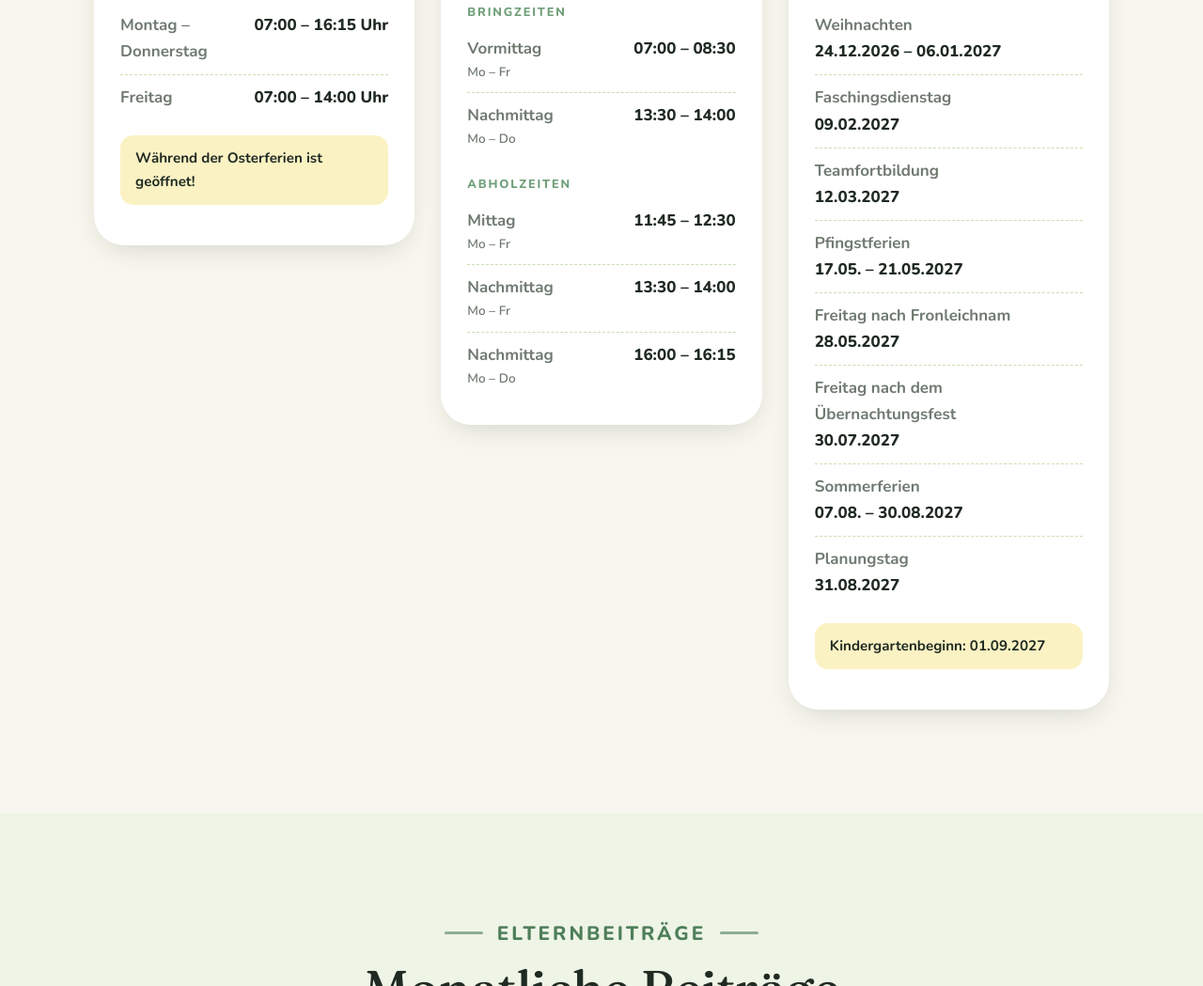
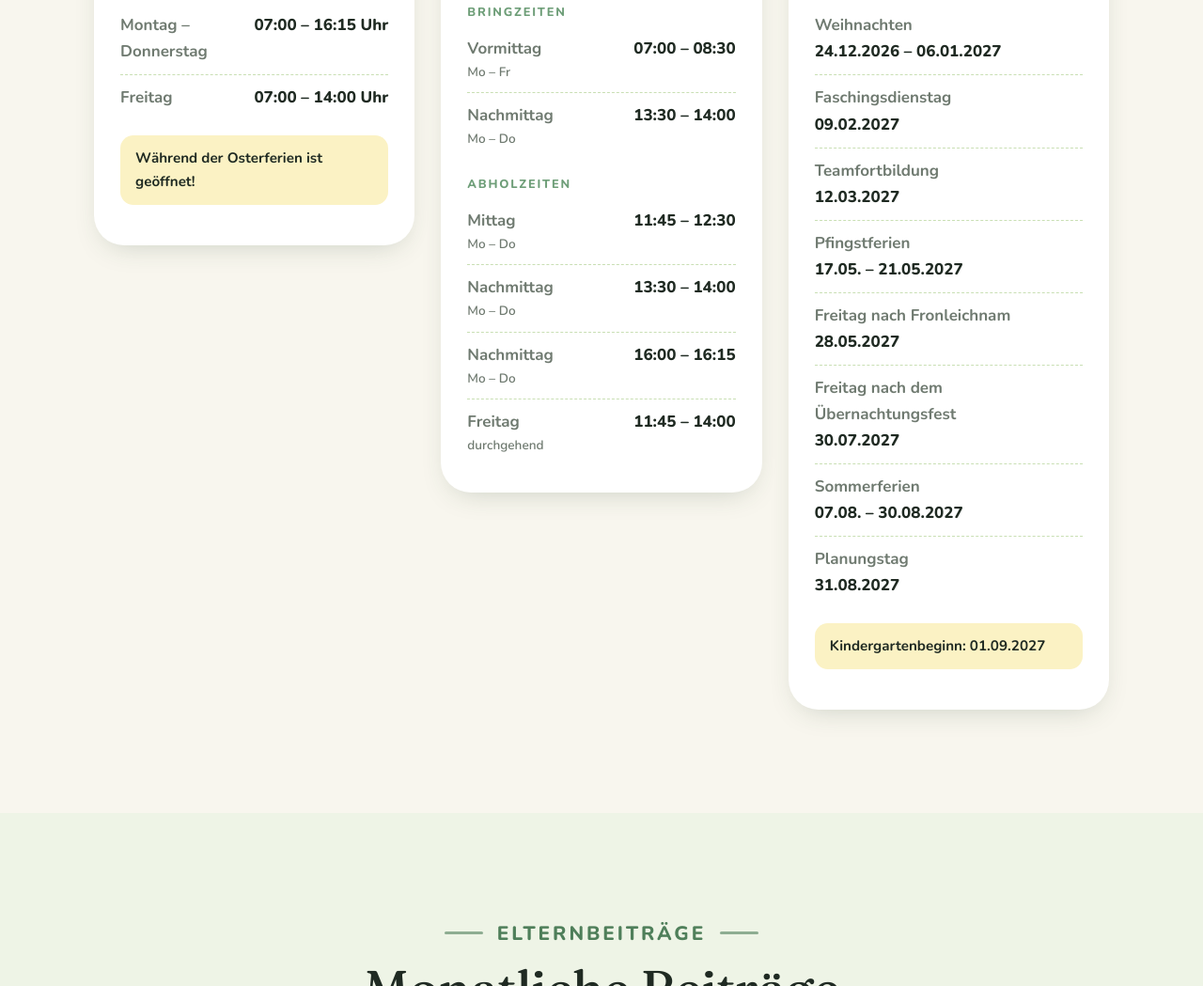
Before and after one commit to rdbaetz/kita-homepage, a plain HTML site: page entwurf-rundgang/index.html in a window 1280 px wide. Shown: the part 7129-8178 px from the top of the page at 94% size. Drawn offline with Linux system fonts and the light colour scheme.

Commit message:
Abholung freitags durchgehend 11:45-14:00
Co-Authored-By: Claude Opus 5.5 <noreply@anthropic.com>

```diff
--- a/entwurf-rundgang/index.html
+++ b/entwurf-rundgang/index.html
@@ -559,9 +559,10 @@
         </ul>
         <p class="time-sub">Abholzeiten</p>
         <ul class="time-list">
-          <li><span class="label">Mittag<small>Mo – Fr</small></span><span class="value">11:45 – 12:30</span></li>
-          <li><span class="label">Nachmittag<small>Mo – Fr</small></span><span class="value">13:30 – 14:00</span></li>
+          <li><span class="label">Mittag<small>Mo – Do</small></span><span class="value">11:45 – 12:30</span></li>
+          <li><span class="label">Nachmittag<small>Mo – Do</small></span><span class="value">13:30 – 14:00</span></li>
           <li><span class="label">Nachmittag<small>Mo – Do</small></span><span class="value">16:00 – 16:15</span></li>
+          <li><span class="label">Freitag<small>durchgehend</small></span><span class="value">11:45 – 14:00</span></li>
         </ul>
       </div>
 
```
Also changed, not shown: index.html (+3 -2 lines), 1 other file.
